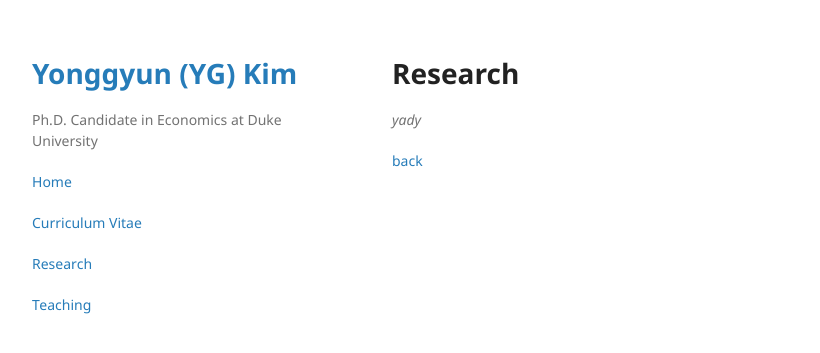
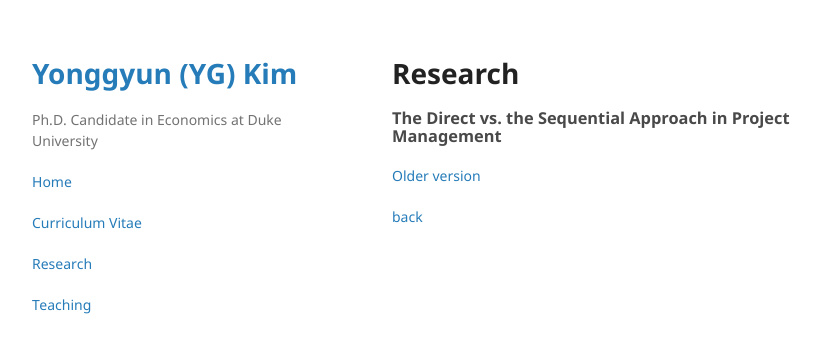
Before and after one commit to yonggyun-yg-kim/yonggyun-yg-kim.github.io, a Jekyll site: the page built from Research.md, in a window 1280 px wide. Shown: the top 353 px of the page, without its empty margins (178-998 px from the left). Built offline with Jekyll 4.4.1, drawn with Linux system fonts in a browser that asks for light colours; our own code applies the rules of GitHub Pages for plain Markdown files.

Commit message:
Update Research.md

```diff
--- a/Research.md
+++ b/Research.md
@@ -4,6 +4,7 @@ layout: default
 
 # Research
 
-_yady_
+### The Direct vs. the Sequential Approach in Project Management
+[Older version](./Research/Direct-Sequential/Study_or_Go_for_it.pdf)
 
 [back](./)
```
